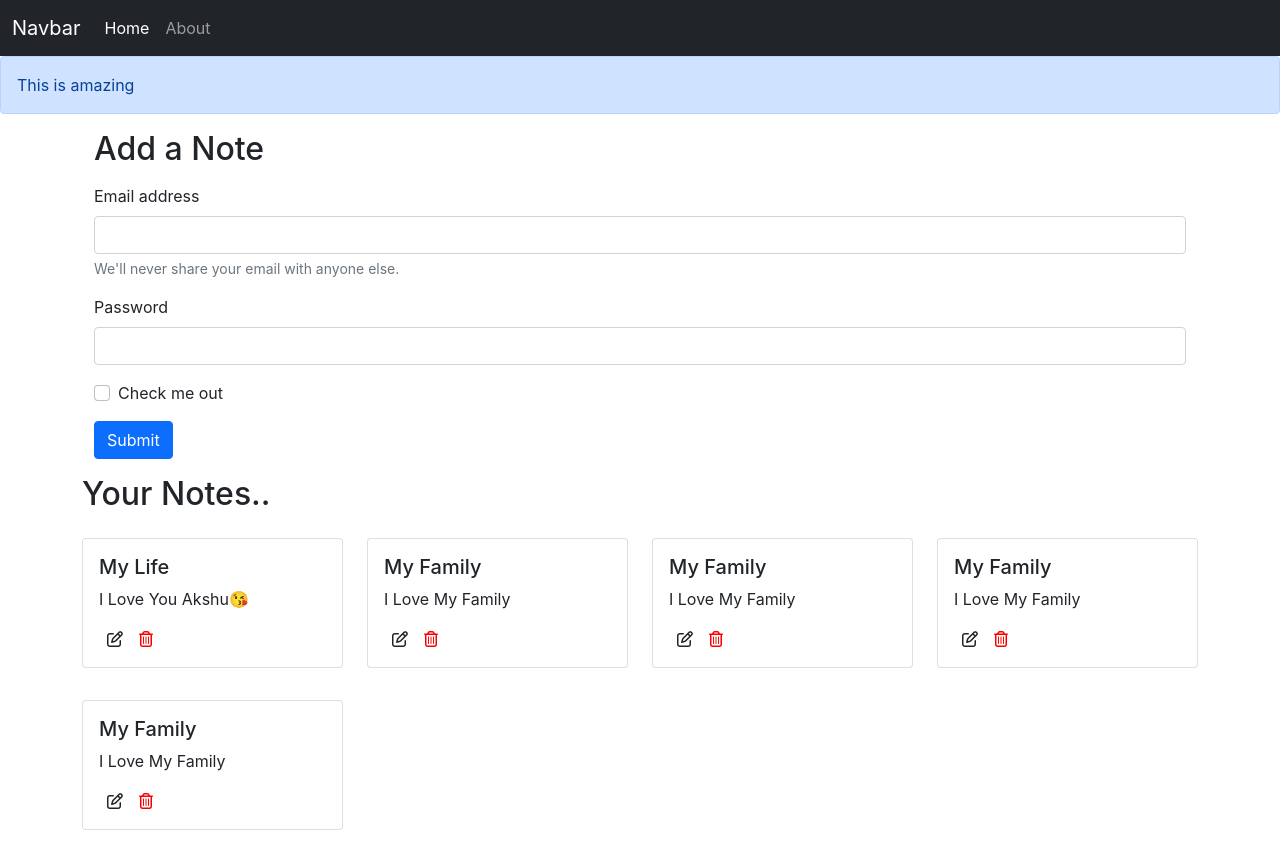
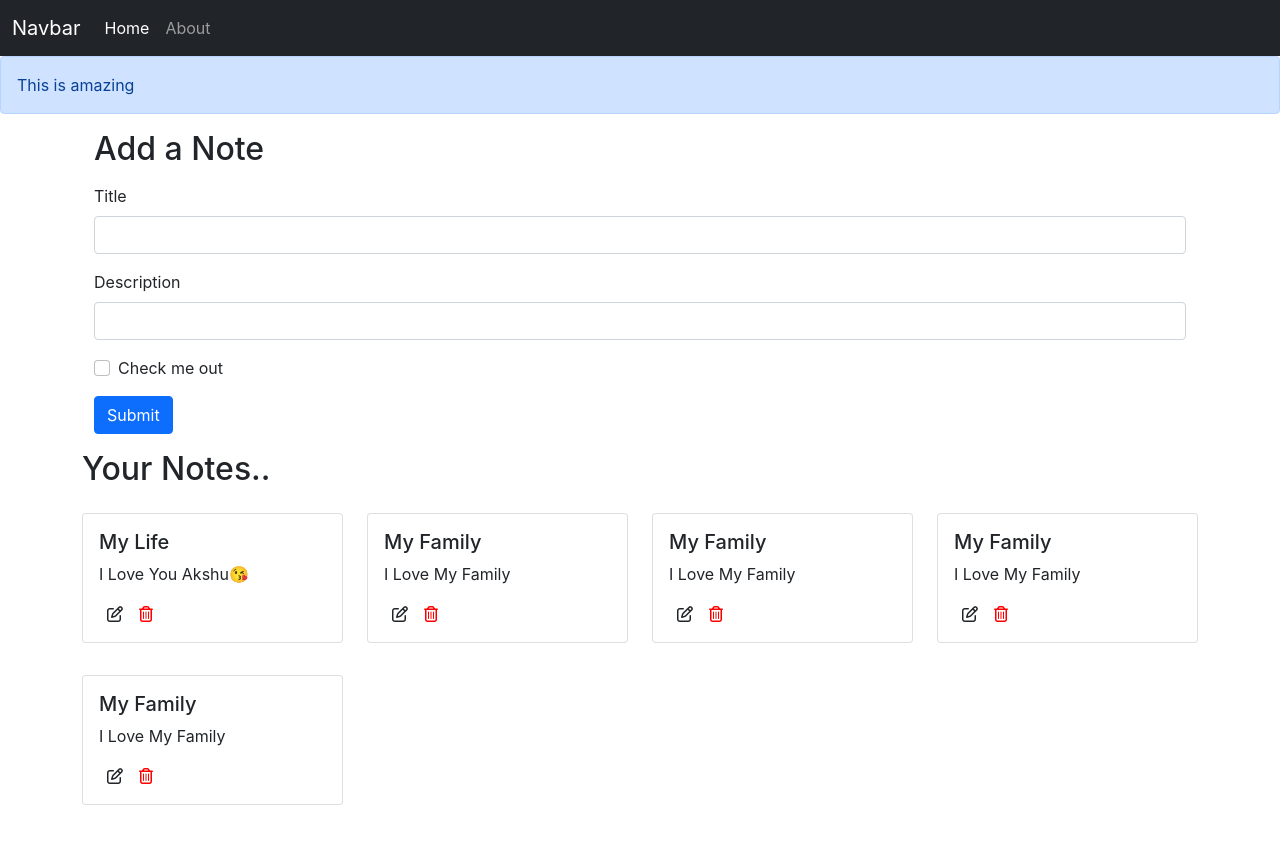
Before and after one commit to gauravstr07/Notebook-X, a React (Create React App) app: page / in a window 1280 px wide. After the commit the page ends 837 px from the top, so only its background shows below. Built offline with nearby package versions, Linux system fonts and the light colour scheme.

Commit message:
Adding AddNote Component

```diff
--- /dev/null
+++ b/src/components/AddNote.js
@@ -0,0 +1,65 @@
+import React, { useState, useContext } from "react";
+import noteContext from "../context/notes/NoteContext";
+
+const AddNote = () => {
+  const context = useContext(noteContext);
+  const { addNote } = context;
+
+  const [note, setNote] = useState({ title: "", description: "", tag: "default" });
+
+  const handleClick = (e) => {
+    e.preventDefault();
+    addNote(note.title, note.description, note.tag);
+  };
+  const onChange = (e) => {
+    setNote({ ...note, [e.target.name]: e.target.value });
+  };
+
+  return (
+    <div className="container my-3">
+      <h2>Add a Note</h2>
+      <form className="my-3">
+        <div className="mb-3">
+          <label htmlFor="title" className="form-label">
+            Title
+          </label>
+          <input
+            type="text"
+            className="form-control"
+            id="title"
+            name="title"
+            aria-describedby="emailHelp"
+            onChange={onChange}
+          />
+        </div>
+        <div className="mb-3">
+          <label htmlFor="description" className="form-label">
+            Description
+          </label>
+          <input
+            type="text"
+            className="form-control"
+            id="description"
+            name="description"
+            onChange={onChange}
+          />
+        </div>
+        <div className="mb-3 form-check">
+          <input
+            type="checkbox"
+            className="form-check-input"
+            id="exampleCheck1"
+          />
+          <label className="form-check-label" htmlFor="exampleCheck1">
+            Check me out
+          </label>
+        </div>
+        <button onClick={handleClick} type="submit" className="btn btn-primary">
+          Submit
+        </button>
+      </form>
+    </div>
+  );
+};
+
+export default AddNote;
--- a/src/components/Home.js
+++ b/src/components/Home.js
@@ -1,50 +1,9 @@
+
 import Notes from "./Notes";
 
 const Home = () => {
   return (
     <div>
-      <div className="container my-3">
-        <h2>Add a Note</h2>
-        <form className="my-3">
-          <div className="mb-3">
-            <label for="exampleInputEmail1" className="form-label">
-              Email address
-            </label>
-            <input
-              type="email"
-              className="form-control"
-              id="exampleInputEmail1"
-              aria-describedby="emailHelp"
-            />
-            <div id="emailHelp" className="form-text">
-              We'll never share your email with anyone else.
-            </div>
-          </div>
-          <div className="mb-3">
-            <label for="exampleInputPassword1" className="form-label">
-              Password
-            </label>
-            <input
-              type="password"
-              className="form-control"
-              id="exampleInputPassword1"
-            />
-          </div>
-          <div className="mb-3 form-check">
-            <input
-              type="checkbox"
-              className="form-check-input"
-              id="exampleCheck1"
-            />
-            <label className="form-check-label" for="exampleCheck1">
-              Check me out
-            </label>
-          </div>
-          <button type="submit" className="btn btn-primary">
-            Submit
-          </button>
-        </form>
-      </div>
 
       <Notes />
     </div>
--- a/src/components/Notes.js
+++ b/src/components/Notes.js
@@ -1,17 +1,21 @@
 import React, { useContext } from 'react'
 import noteContext from '../context/notes/NoteContext'
+import AddNote from './AddNote';
 import Noteitem from './Noteitem';
 
 const Notes = () => {
     const context = useContext(noteContext);
-    const { notes, setNotes } = context
+    const { notes, addNote} = context
     return (
+        <>
+        <AddNote />
         <div className='row my-3'>
             <h2>Your Notes..</h2>
             {notes.map((note) => {
                 return <Noteitem key={note._id} note={note}/>
             })}
         </div>
+        </>
     )
 }
 
--- a/src/context/notes/NoteState.js
+++ b/src/context/notes/NoteState.js
@@ -4,7 +4,7 @@ import NoteContext from "./NoteContext";
 const NoteState = (props) => {
   const notesInitial = [
     {
-      _id: "6348641c0c16fd45a890e783",
+      _id: "6348641c0c16fd45a8902e783",
       user: "6348250fc28d53d418de3ec5",
       title: "My Life",
       description: "I Love You Akshu😘",
@@ -13,7 +13,7 @@ const NoteState = (props) => {
       __v: 0,
     },
     {
-      _id: "6348641c0c16fd45a890e783",
+      _id: "6348641c0c16fd45a89047e783",
       user: "6348250fc28d53d418de3ec5",
       title: "My Family",
       description: "I Love My Family",
@@ -22,7 +22,7 @@ const NoteState = (props) => {
       __v: 0,
     },
     {
-        _id: "6348641c0c16fd45a890e783",
+        _id: "6348641c0c16fd4895a890e783",
         user: "6348250fc28d53d418de3ec5",
         title: "My Family",
         description: "I Love My Family",
@@ -31,7 +31,7 @@ const NoteState = (props) => {
         __v: 0,
       },
       {
-        _id: "6348641c0c16fd45a890e783",
+        _id: "6348641c0c16fd45a890e21783",
         user: "6348250fc28d53d418de3ec5",
         title: "My Family",
         description: "I Love My Family",
@@ -40,7 +40,7 @@ const NoteState = (props) => {
         __v: 0,
       },
       {
-        _id: "6348641c0c16fd45a890e783",
+        _id: "6348641c0c16fd4905a890e783",
         user: "6348250fc28d53d418de3ec5",
         title: "My Family",
         description: "I Love My Family",
@@ -50,10 +50,36 @@ const NoteState = (props) => {
       },
   ];
 
-  const [notes, setNotes] = useState(notesInitial);
+  let [notes, setNotes] = useState(notesInitial);
+
+  // Add a Note
+  let addNote = (title, description, tag) => {
+    console.log('Adding a new Note')
+   let note = {
+     " _id": "6348641c0c16fd45a211890e783",
+      "user": "6348250fc28d53d418de3ec5",
+      "title": title,
+      "description": description,
+      "tag": tag,
+      "date": "2022-10-13T19:16:44.076Z",
+      "__v": 0,
+    };
+    setNotes(notes.concat(note));
+  }
+
+
+  // Delete a Note
+  const deleteNote = (id) => {
+
+  }
+
+  //Edit a Note
+  const editNote = () => {
+
+  }
 
   return (
-    <NoteContext.Provider value={{ notes, setNotes }}>
+    <NoteContext.Provider value={{ notes, addNote, deleteNote, editNote }}>
       {props.children}
     </NoteContext.Provider>
   );
```
